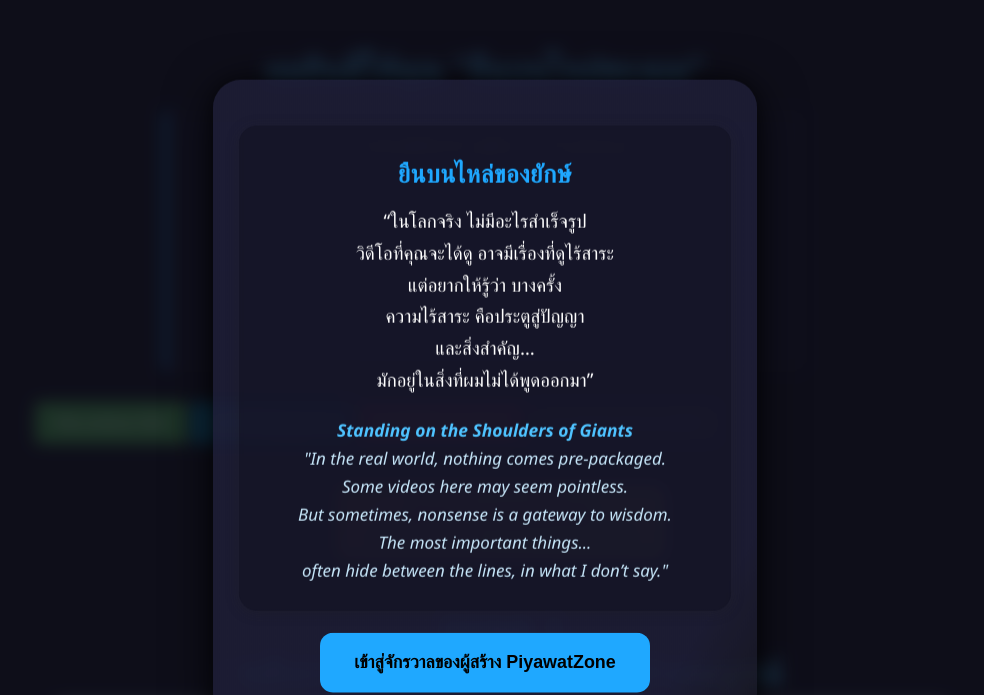
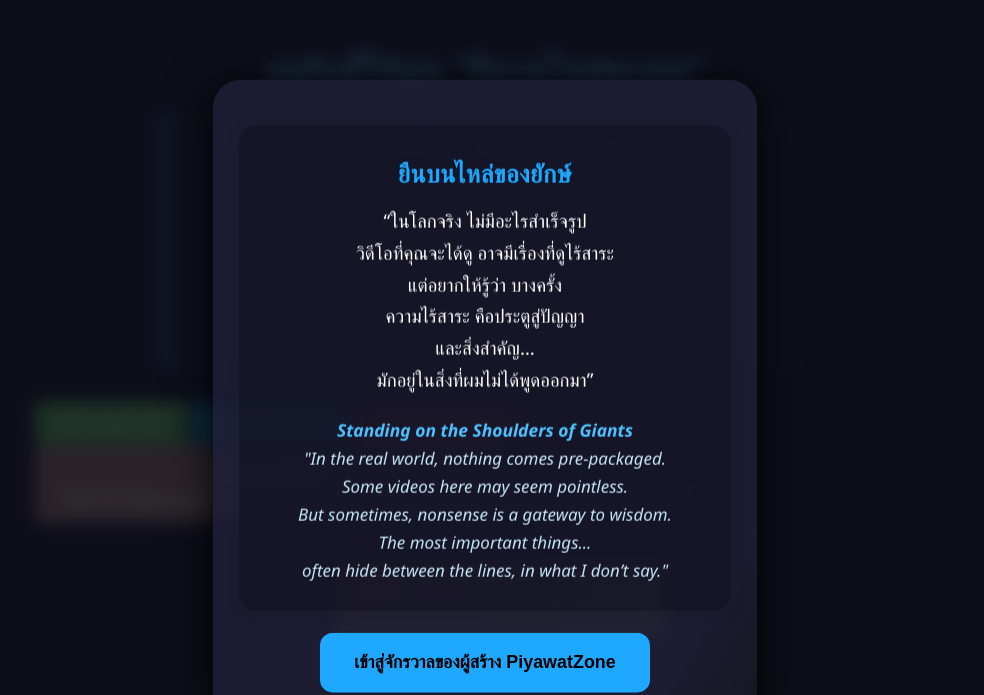
Before and after one commit to piyawat043/piyawatzone, a plain HTML site: page index.html in a window 1280 px wide. Shown: the top 695 px of the page, without its empty margins (155-1139 px from the left). Drawn offline with Linux system fonts and the light colour scheme.

Commit message:
Update index.html

```diff
--- a/index.html
+++ b/index.html
@@ -337,6 +337,12 @@
 </a>
   <a href="materials-with-images.html" target="_blank" style="background-color: #f44336; color: white; padding: 10px 20px; text-align: center; text-decoration: none; display: inline-block; border-radius: 5px; border: none; cursor: pointer;">วัสดุที่ใช้ในงาน CNC</a>
 
+<a href="https://makercustoms.my.canva.site/endmillwood" target="_blank" style="background-color: #8D6E63; color: white; padding: 15px 25px; text-align: center; text-decoration: none; display: inline-block; border-radius: 8px; border: none; cursor: pointer;">
+  <strong style="font-size: 20px;">เลือกดอกเอ็นมิล</strong>
+  <br>
+  <span style="font-size: 14px;">ให้เหมาะกับงานไม้ของคุณ นี่คือคำแนะนำที่จะช่วยให้งานของคุณออกมาสมบูรณ์แบบ</span>
+</a>
+
 <a href="BSPtap.html" target="_blank" style="background-color: #555555; color: white; padding: 10px 20px; text-align: center; text-decoration: none; display: inline-block; border-radius: 5px; border: none; cursor: pointer;">ตารางข้อมูลเกลียวท่อ BSP</a>
 <div class="wrapper">
   <div class="guide-button-container">
```
